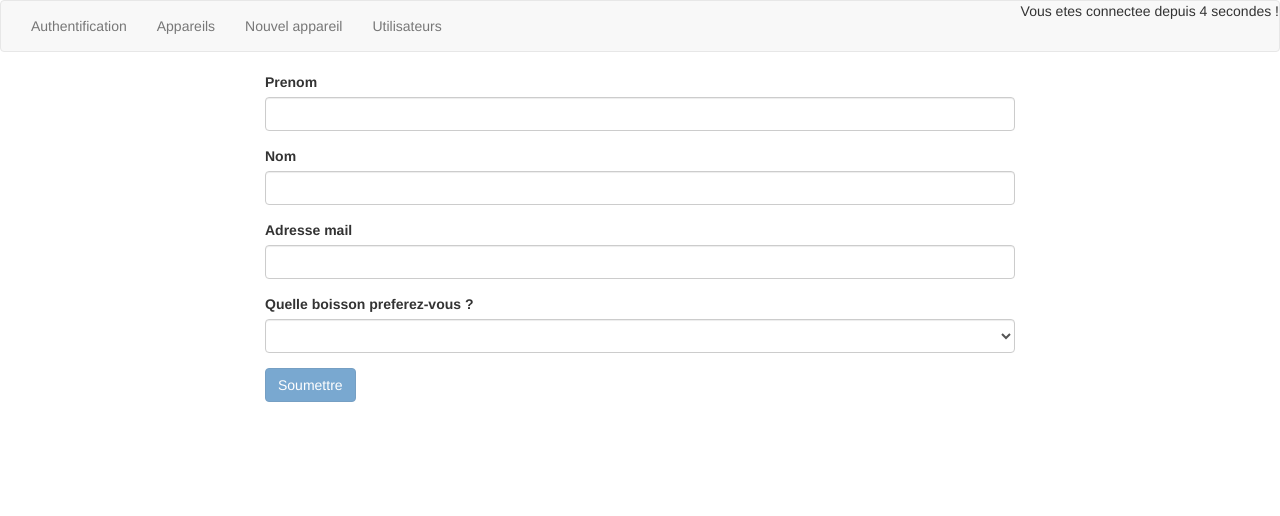
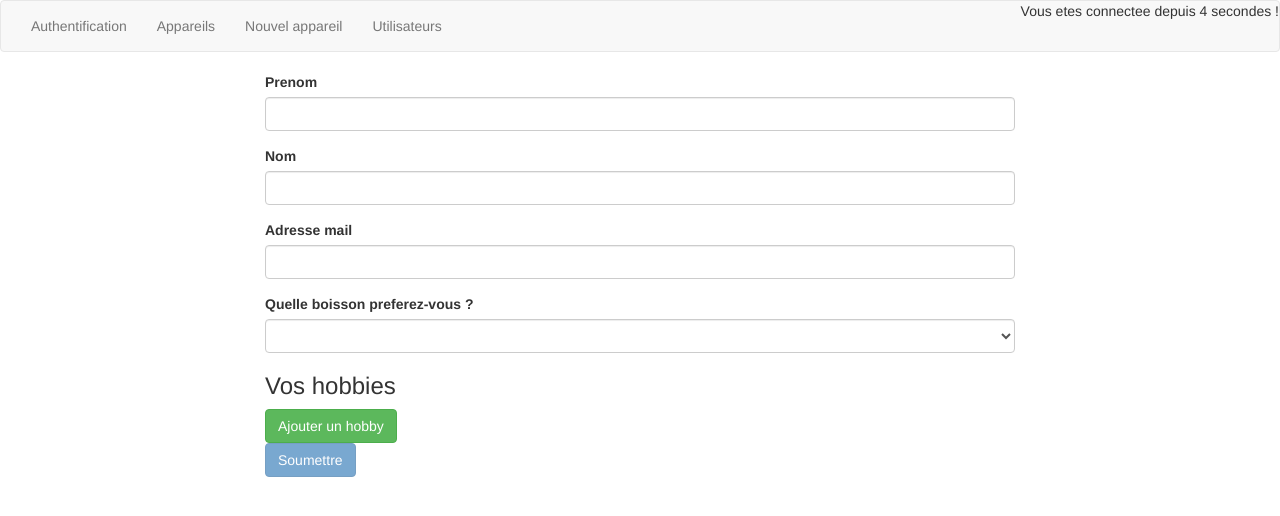
Before and after one commit to imadealmorabit/mon-projet-angular, an Angular app: page /new-user in a window 1280 px wide. Shown: the top 516 px of the page. Built offline with nearby package versions, Linux system fonts and the light colour scheme.

Commit message:
ajouter dynamiquement des formControls

```diff
--- a/src/app/new-user/new-user.component.html
+++ b/src/app/new-user/new-user.component.html
@@ -19,6 +19,13 @@
       <option value="Pepsi">Pepsi</option>
       </select>
     </div>
+    <div formArrayName="hobbies">
+      <h3>Vos hobbies</h3>
+      <div class="form-group" *ngFor="let hobbyControl of getHobbies().controls; let i = index">
+        <input type="text" class="form-control" [formControlName]="i">
+      </div>
+      <button type="button" class="btn btn-success" (click)="onAddHobby()">Ajouter un hobby</button>
+    </div>
     <button class="btn btn-primary" type="submit" [disabled]="userForm.invalid">Soumettre</button>
   </form>
 </div>
--- a/src/app/new-user/new-user.component.ts
+++ b/src/app/new-user/new-user.component.ts
@@ -1,5 +1,5 @@
 import { Component, OnInit } from '@angular/core';
-import {FormBuilder, FormGroup, Validators} from '@angular/forms';
+import {FormArray, FormBuilder, FormGroup, Validators} from '@angular/forms';
 import {UserService} from '../services/user.service';
 import {Router} from '@angular/router';
 import {User} from '../models/User.model';
@@ -26,7 +26,8 @@
       firstName: ['', Validators.required],
       lastName: ['', Validators.required],
       email: ['', [Validators.required, Validators.email]],
-      drinkPreference: ['', Validators.required]
+      drinkPreference: ['', Validators.required],
+      hobbies: this.formBuilder.array([])
     });
   }
 
@@ -37,9 +38,18 @@
       formValue['firstName'],
       formValue['lastName'],
       formValue['email'],
-      formValue['drinkPreference']
+      formValue['drinkPreference'],
+      formValue['hobbies'] ? formValue['hobbies'] : []
     );
     this.userService.addUser(newUser);
     this.router.navigate(['/users']);
   }
+
+  getHobbies(){
+    return this.userForm.get('hobbies') as FormArray;
+  }
+  onAddHobby(){
+    const newHobbyControl = this.formBuilder.control('', Validators.required);
+    this.getHobbies().push(newHobbyControl);
+  }
 }
```
